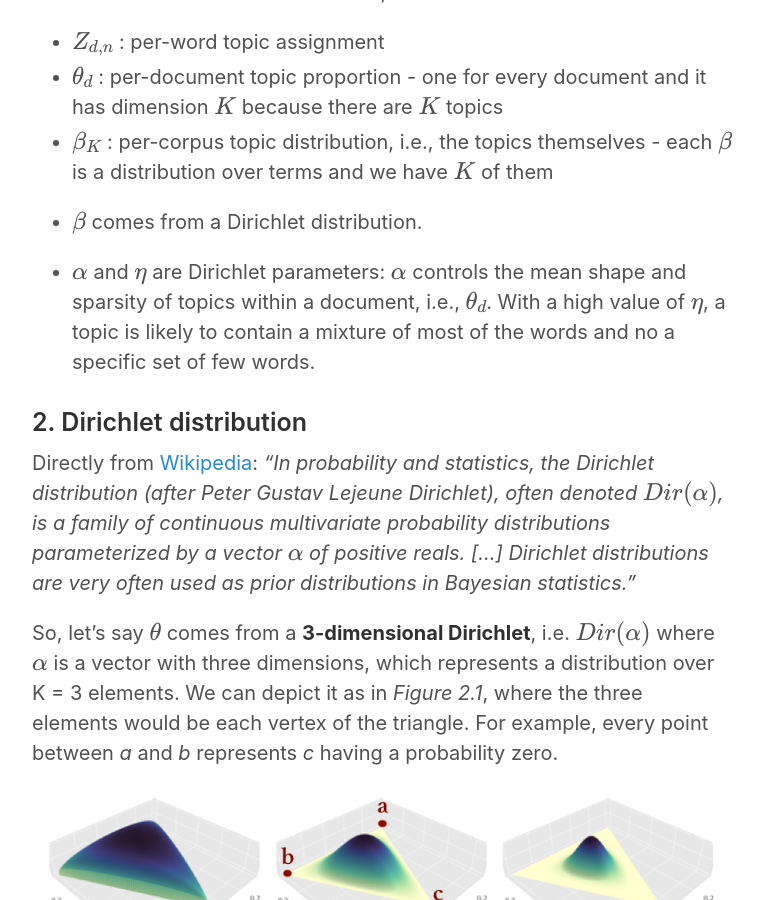
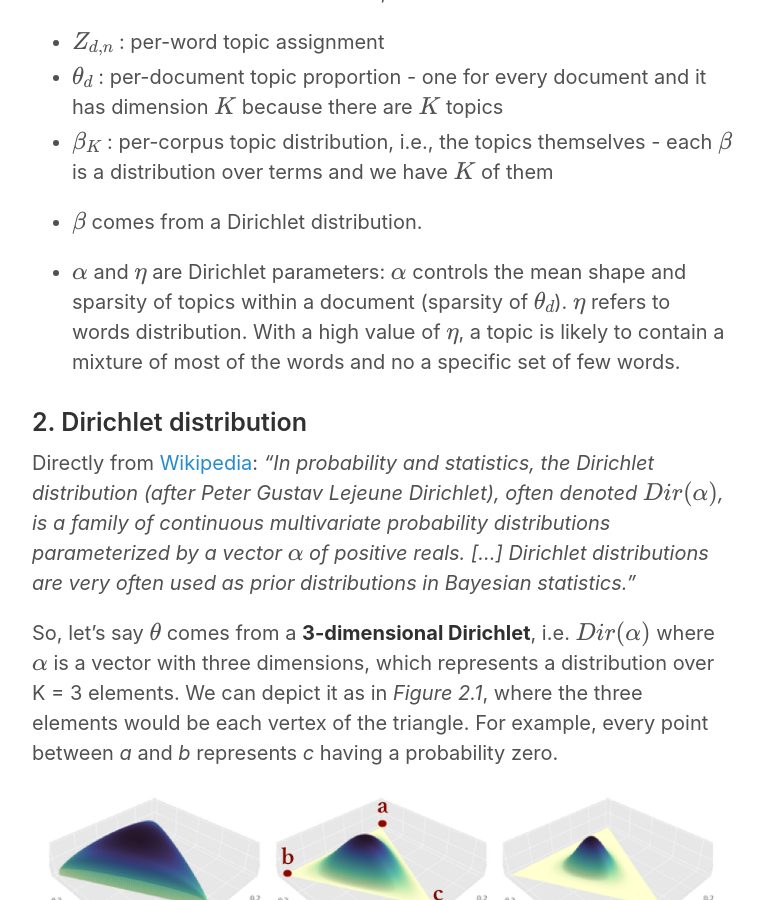
Before and after one commit to lautel/lautel.github.io, a Jekyll site: the page built from _posts/2017-12-04-topics-lda.md, in a window 1280 px wide and 900 px high, scrolled down 2143 px. Shown: the whole window, without its empty margins (258-1021 px from the left). Built offline with Jekyll 4.4.1, drawn with Linux system fonts in a browser that asks for light colours; formulas are drawn with MathJax 3.

Commit message:
Update 2017-12-04-topics-lda.md

```diff
--- a/_posts/2017-12-04-topics-lda.md
+++ b/_posts/2017-12-04-topics-lda.md
@@ -51,7 +51,7 @@ Goal: from a collection of documents, infer:
 
 * $$\beta$$ comes from a Dirichlet distribution.
 
-* $$\alpha$$ and $$\eta$$ are Dirichlet parameters: $$\alpha$$ controls the mean shape and sparsity of topics within a document, i.e., $$\theta_{d}$$. With a high value of $$\eta$$, a topic is likely to contain a mixture of most of the words and no a specific set of few words.
+* $$\alpha$$ and $$\eta$$ are Dirichlet parameters: $$\alpha$$ controls the mean shape and sparsity of topics within a document (sparsity of $$\theta_{d}$$). $$\eta$$ refers to words distribution. With a high value of $$\eta$$, a topic is likely to contain a mixture of most of the words and no a specific set of few words.
 
 
 ### 2. Dirichlet distribution
```
